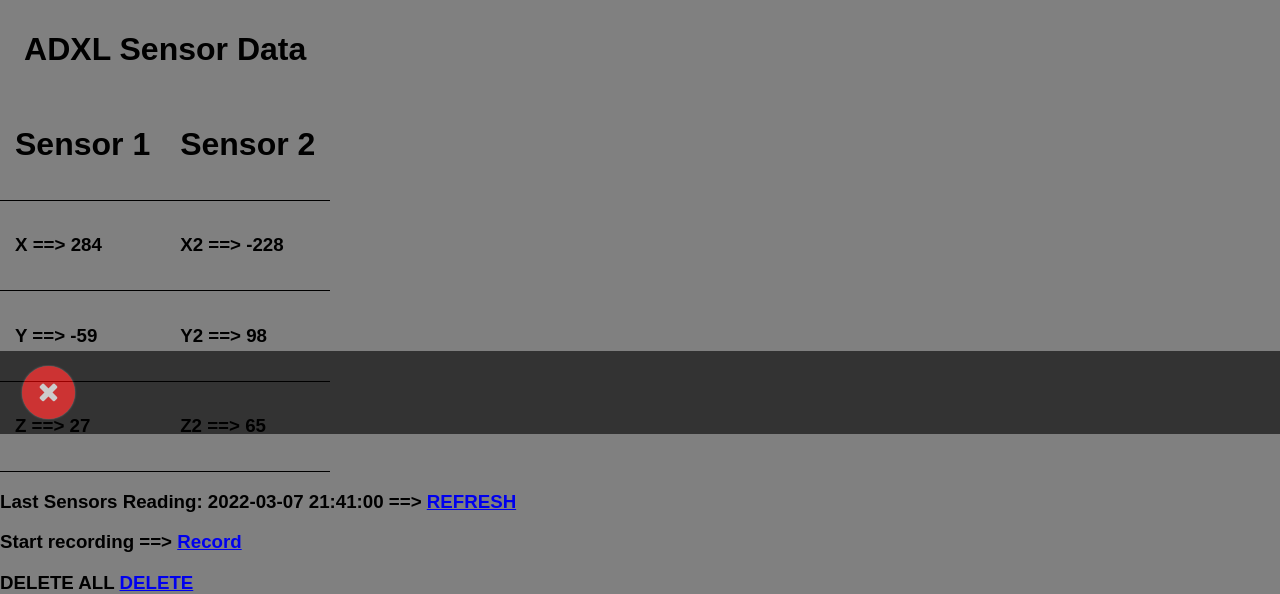
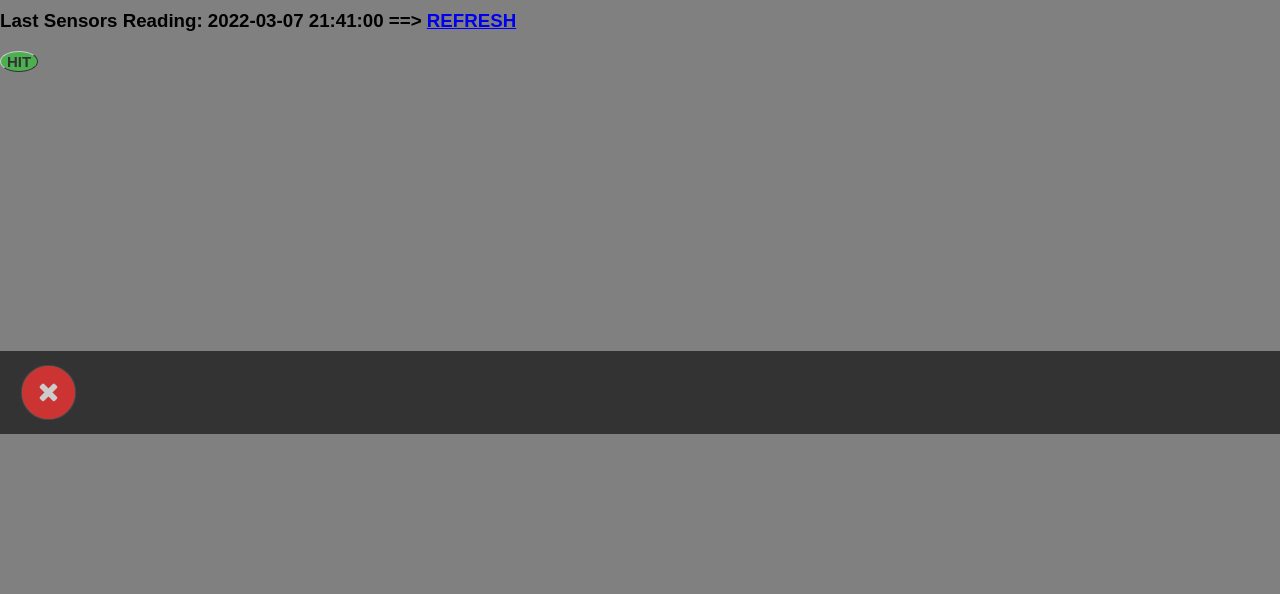
Before and after one commit to HarryBatchelor/FinalYearProject, a Flask app: page / in a window 1280 px wide. Shown: the part 366-960 px from the top of the page. After the commit the page ends 800 px from the top, so only its background shows below. Run offline with Flask 2, Linux system fonts and the light colour scheme; data comes from the database, SQL or seed files in the repository; some libraries are stand-ins or nearby versions.

Commit message:
minor html changes, more to come

```diff
--- a/Sensor_Database/ADXLWebServer/templates/index.html
+++ b/Sensor_Database/ADXLWebServer/templates/index.html
@@ -81,6 +81,18 @@
          overflow: hidden;
          outline:none;
      }
+
+     .HIT{
+      border-radius: 50%;
+      background-color: #4CAF50;
+      font: bold 15px Arial;
+      color: #333333;
+	    border-top: 1px solid #CCCCCC;
+      border-right: 1px solid #333333;
+      border-bottom: 1px solid #333333;
+      border-left: 1px solid #CCCCCC;
+     }
+
 
      //CSS
      .camera-bg {
@@ -172,12 +184,12 @@
             </script>
           </div>
 
-	<table>
-    <!-- <th colspan="2"> -->
+	<!-- <table>
+
       <caption>
         <h1>ADXL Sensor Data </h1>
       </caption>
-    <!-- </th> -->
+
 	<tr>
 	<th><h1>Sensor 1</h1></th>
 	<th><h1>Sensor 2</h1></th>
@@ -194,11 +206,10 @@
 	<td><h3> Z ==>  {{ z  }} </h3></td>
 	<td><h3> Z2 ==>  {{ z2  }} </h3></td>
 	</tr>
-	</table>
+	</table> -->
 	<h3> Last Sensors Reading: {{ time }} ==> <a href="/"class="button">REFRESH</a></h3>
+  <button class = "button HIT">HIT</button>
 
-	<h3> Start recording ==> <a href="/logADXL.py" class="button">Record</a>
-	<h3> DELETE ALL <a href="/DeleteSQL/" class="button">DELETE</a>
 	</hr>
    </body>
 </html>
```
Also changed, not shown: Sensor_Database/ADXLWebServer/static/style.css (+1 -6 lines), Sensor_Database/plotData.py (+49 -49 lines).
